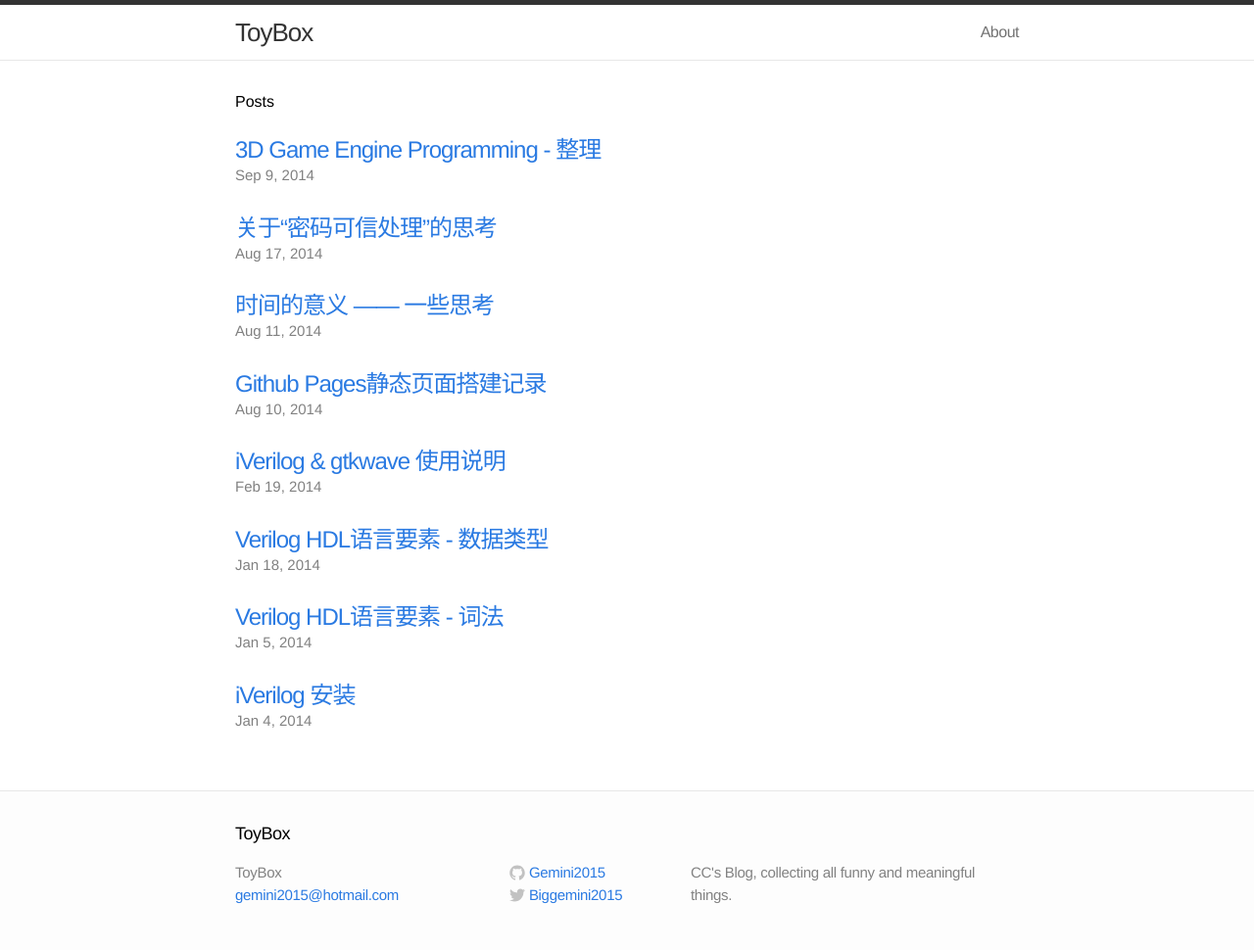
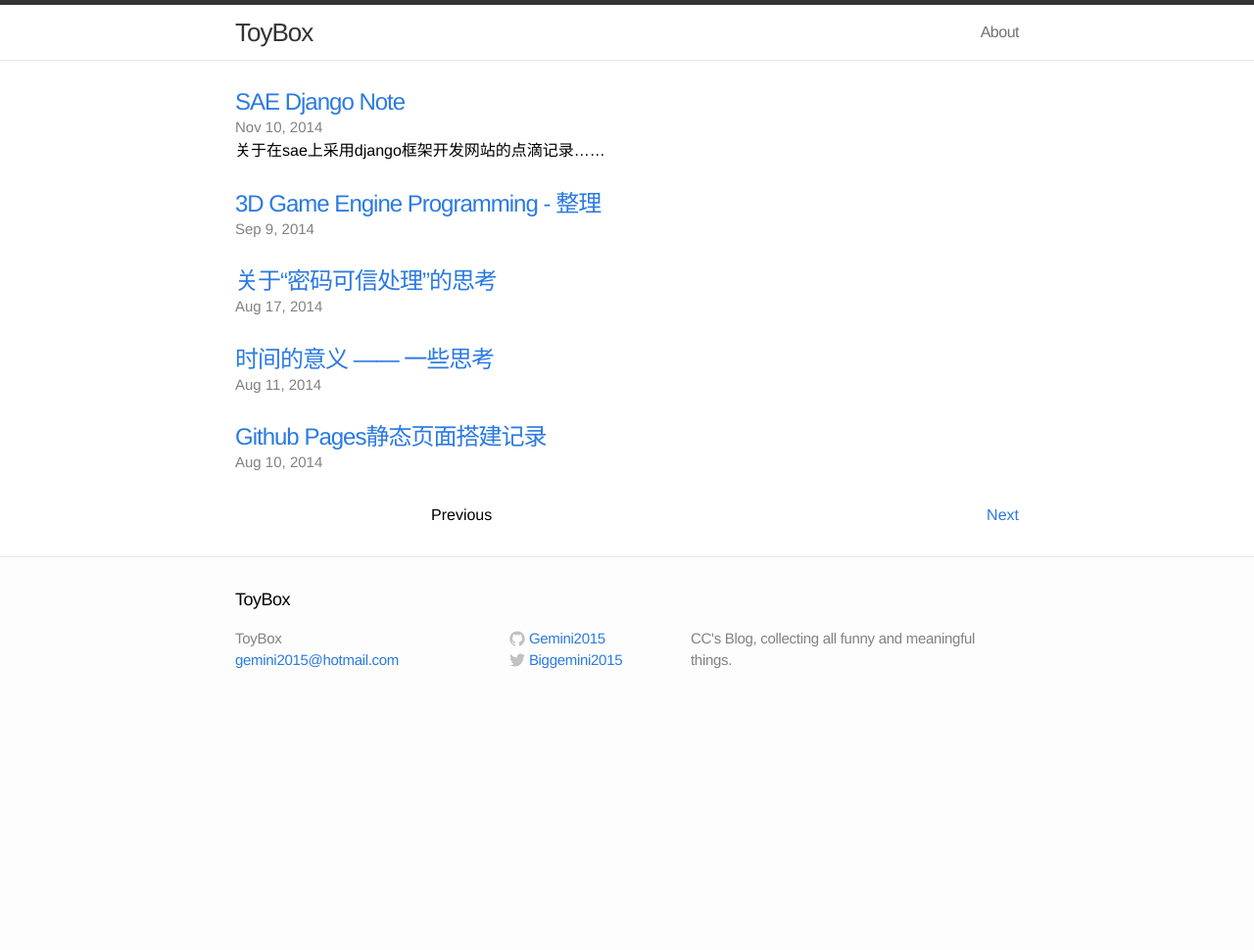
Before and after one commit to Gemini2015/gemini2015.github.io, a Jekyll site: the page built from index.html, in a window 1280 px wide. Shown: the whole page at 98% size. Built offline with Jekyll 4.4.1, drawn with Linux system fonts in a browser that asks for light colours; the list of posts is cut into pages by our own code; comment, search, counter and statistics services are not loaded; after the commit the page ends 900 px from its top, so only the background shows below that.

Commit message:
新增了一篇贴子，为主页添加了分页功能

```diff
--- a/_config.yml
+++ b/_config.yml
@@ -6,6 +6,9 @@
 url: "http://blog.icodeten.com"
 twitter_username:  Biggemini2015
 github_username:  Gemini2015
+
+# Html settings
+paginate: 5
 
 # Handling Reading
 encoding: "utf-8"
--- /dev/null
+++ b/_posts/2014-11-10-sae-django-note.markdown
@@ -0,0 +1,40 @@
+---
+layout: post
+title: "SAE Django Note"
+date: 2014-11-10 23:17:00
+categories: Notea
+description: "关于在sae上采用django框架开发网站的点滴记录……"
+---
+
+
+&emsp;&emsp;近两天对sae上用django做的网站进行了模板重构，本地运行正常，上传到sae之后出现模板无法找到的Bug，于是乎百度谷歌。
+在国外的问答论坛上搜sae，基本上搜不到什么。在国内百度的话，也找不到什么有用的线索。
+在寻找解决方案的过程中，发现了一个有趣的现象。虽然在国内以sae django 作为关键字搜索的话，能出来很多内容，但是看了之后就会发现，内容基本上都是一样的。
+大多是从这个论坛搬到那个论坛，从这个博客转到那个博客，而且内容大多是参照djangobook的中文翻译，很难发现新的内容。
+因此，我觉得将自己碰到的问题，和解决方案分享出来，是很有必要的，也是很有意义的。或许你所分享出来的东西，正是某些人所急需的。
+
+
+&emsp;&emsp;前几天，解决了Windows平台上django里面的makemessages命令无法更新的问题，主要难点是要在Windows上安装gettext，在解决这个问题的过程中，尝试使用了github上一个外国人制作的二进制安装包，结果提示找不到一个dll文件，试了几个办法都不行，于是乎在github上给那个开发者留言了，用生疏的英语告诉他缺少dll文件，该怎么办。没想到他几分钟之后就回复了（虽然我第二天才看到，因为那时已经是晚上11点多了，我没考虑到时差……），让我试试另一个二进制安装包。他还说他最近准备重新制作一个。虽然试了另一个也照样不管用，最后通过其他的方法解决了，但是意外的发现，我的github主页上增加了一条“Repositories you contribute to”记录。也许就是这样，你的提问，也是一种贡献。
+
+
+## 关于版本和分支
+
+sae上用数字区分版本。当时版本1已经完成了，准备建立版本2。那时还没有弄明白版本与分支的区别，就新建了一个分支，取名为2。
+开发完成之后，上传到sae，在sae的代码管理面板里出现了一个版本2，我想当然的以为一切正常（事实上在本地跑就是一切正常）。
+但是在浏览器输入链接，出错！错误提示是：`ImportError: No module named Classmates`。
+看到网上有说是`config.yaml`里面的`version`空格问题，但是我都没改过这个，所以不是这个地方的问题。
+
+>***关于version***:
+>在`config.yaml`中，`version:`与`"1.5"`之间要有一个空格。
+
+最后终于找到原因了，问题就是出现在前面提到的分支与版本上。事实证明上面用建立分支的方法创造出来的版本，与在sae控制台上创建的版本是有区别的。我在sae上新建了一个版本，将代码拷贝到这个版本下，就能正常运行了。
+
+
+## 模板继承
+
+这两天把网站的模板重构了一下，以前的模板有很多重复冗余的内容，老早就想重构了，但是一直没有行动。上周末花了一天的时间，参照*djangobook*，现学现用，完成了模板的重构。
+期间一切正常，没有出现什么麻烦的bug。本地调试完毕之后，上传到sae，输入链接，1秒之后，出现了错误信息，提示`TemplateDoesNotExist`。看下面给出的模板查询路径，位置也是对的，怎么能找不到模板了？
+又是一番百度google，还在sae的论坛和豆瓣上sae python小组里面发帖求教，但是一直没有人回应。
+在github上搜了一些sae django项目，看了他们的源码，很少使用了模板继承，有一些使用了模板继承的，但是目录结构与我的也不类似，也没有参考价值。
+一切无果之后，我又新建了一个版本，将源码考到新版本下，上传，运行，正常！又是这样！
+是不是sae上很多千奇百怪的问题都能用新建版本来解决？
--- a/css/main.css
+++ b/css/main.css
@@ -408,3 +408,24 @@
     margin: 0 0 15px; }
 
 }
+
+
+/* media queries */
+/* ----------------------------------------------------------*/
+
+.pagination > p
+{
+  display: inline-block;
+}
+
+.previous
+{
+  float: left;
+  padding-left: 200px;
+}
+
+.next
+{
+  float: right;
+  padding-right: 200cpx;
+}
--- a/index.html
+++ b/index.html
@@ -3,26 +3,47 @@
 sitemap:
   changefreq: 'weekly'
 ---
-
 <div class="home">
-
-  <h1>Posts</h1>
-
     <ul class="posts">
-    {% for post in site.posts %}
+        {% for post in paginator.posts %}
         <li>
             <a class="post-link" href="{{ post.url | prepend: site.baseurl }}">{{ post.title }}</a>
             <span class="post-date">{{ post.date | date: "%b %-d, %Y" }}</span>
+            <p>{{ post.description }}</p>
         </li>
         {% endfor %}
     </ul>
+</div>
 
+<div id="post-pagination" class="pagination">
+    {% if paginator.previous_page %}。
+    <p class="previous">
+    {% if paginator.previous_page == 1 %}
+    <a href="/">Previous</a>
+    {% else %}
+    <a href="{{ paginator.previous_page_path }}">Previous</a>
+    {% endif %}
+    </p>
+    {% else %}
+    <p class="previous disabled">
+    <span>Previous</span>
+    </p>
+    {% endif %}
+
+    {% if paginator.next_page %}
+    <p class="next">
+    <a href="{{ paginator.next_page_path }}">Next</a>
+    </p>
+    {% else %}
+    <p class="next disabled">
+    <span>Next</span>
+    </p>
+    {% endif %}
 </div>
 
 <script type="text/javascript">
 /* * * CONFIGURATION VARIABLES: EDIT BEFORE PASTING INTO YOUR WEBPAGE * * */
 var disqus_shortname = 'icodeten'; // required: replace example with your forum shortname
-
 /* * * DON'T EDIT BELOW THIS LINE * * */
 (function () {
     var s = document.createElement('script'); s.async = true;
```
Lines whose indentation alone changed are shown as unchanged.
